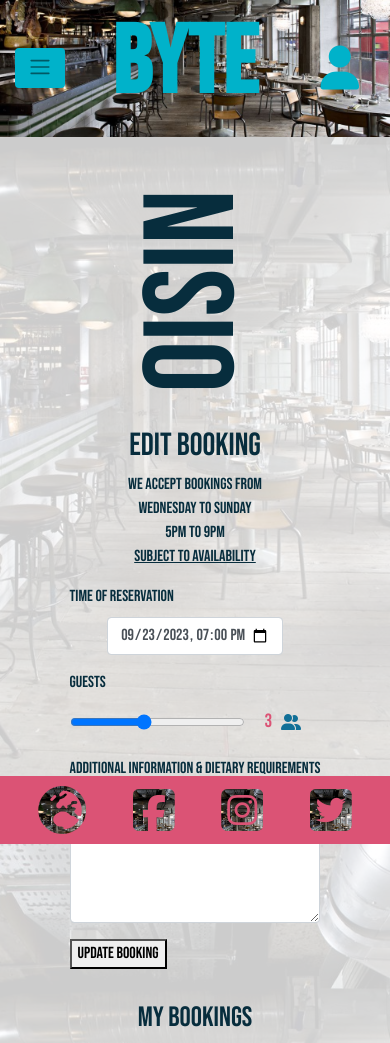
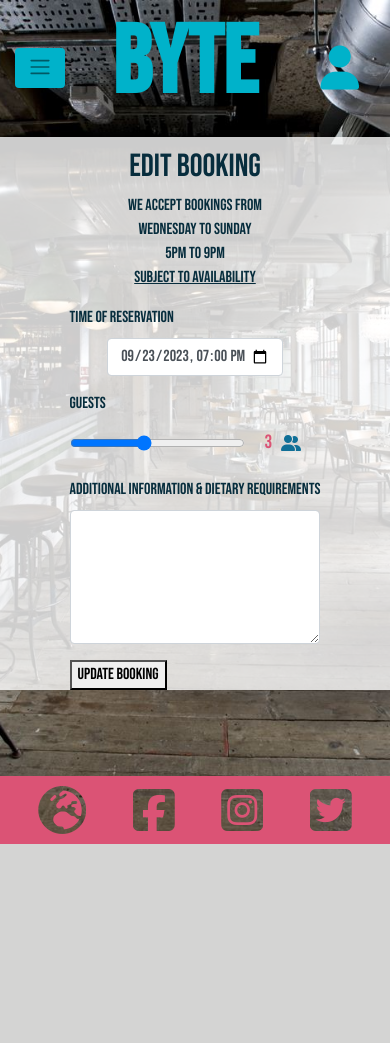
Before and after one commit to OisinWrites/Byte, a Django app: page /bookings/bookings/edit/150/ in a window 390 px wide. After the commit the page ends 844 px from the top, so only its background shows below. Run offline with Django 3.2, Linux system fonts and the light colour scheme; a user stored in the database is signed in; data comes from the database, SQL or seed files in the repository; both versions use the stored data as it was after the commit; some libraries are stand-ins or nearby versions.

Commit message:
Divide the edit booking view foand my bookings section for mobile, create different submit buttons for redirection

```diff
--- a/bookings/models.py
+++ b/bookings/models.py
@@ -37,8 +37,8 @@
     number = models.IntegerField(unique=True, blank=True,
                                  null=True, editable=False)
     size = models.CharField(max_length=1, choices=TABLE_SIZES)
-    left = models.DecimalField(max_digits=10, decimal_places=6)
-    top = models.DecimalField(max_digits=10, decimal_places=6)
+    left = models.DecimalField(max_digits=10, decimal_places=6, null=True)
+    top = models.DecimalField(max_digits=10, decimal_places=6, null=True)
 
     objects = TableManager()
 
--- a/bookings/templates/bookings/edit_booking.html
+++ b/bookings/templates/bookings/edit_booking.html
@@ -4,7 +4,7 @@
 
 {% block content %}
 <div class="row">
-  <div class="booking-page col-md-2">
+  <div class="booking-page not_on_mobile col-md-2">
     <div class="booking-heading name">
       <p>{{ user.username }}</p>
     </div>
@@ -21,11 +21,12 @@
     <form method="POST" id="booking-form">
       {% csrf_token %}
       {{ form|crispy }}
-      <button type="submit">Update Booking</button>
+      <button class="not_on_mobile" name="return_to_bookings" type="submit">Update Booking</button>
+      <button class="on_mobile" name="return_to_my_bookings" type="submit">Update Booking</button>
     </form>
 
   </div>
-  <div class="booking-list booking-page col-md-4">
+  <div class="booking-list booking-page not_on_mobile col-md-4">
     <h3>My Bookings</h3>
     {% for booking in current_bookings %}
       {% if booking.user.id == request.user.id %}
--- a/bookings/views.py
+++ b/bookings/views.py
@@ -145,86 +145,78 @@
 
 
 def edit_booking(request, booking_id):
+    successful_bookings = []
+    booking = get_object_or_404(Booking, id=booking_id)
+    all_bookings = Booking.objects.filter(
+        user_id=request.user.id).order_by('start_time')
 
-    """Creates the list of successful bookings"""
-    successful_bookings = []
-
-    """Searches for id"""
-    booking = get_object_or_404(Booking, id=booking_id)
-
-    all_bookings = Booking.objects.filter(user_id=request.user.id
-                                          ).order_by('start_time')
-
-    """Handles a foreign user attempt to view the booking
-        through url search with object id"""
     if booking.user != request.user and not request.user.is_superuser:
         raise Http404("Booking not found")
 
-    """Initiates form validation as before on form submission"""
     if request.method == 'POST':
         form = BookingForm(request, request.POST, instance=booking)
         if form.is_valid():
             booking = form.save(commit=False)
             start_time = form.cleaned_data['start_time']
             if start_time < timezone.now():
-                messages.error(request,
-                               "Whoops! You're already late"
-                               " for dinner. "
-                               "Choose a day that hasn't happened yet."
-                               )
-            end_time = start_time + timedelta(minutes=105)
-            size_of_party = form.cleaned_data['size_of_party']
-            tables = Table.objects.filter(size__gte=size_of_party) \
-                .order_by('size')
-            for table in tables:
-                table_availabilities = TableAvailability.objects.filter(
-                    table=table,
-                    start_time__lt=end_time,
-                    end_time__gt=start_time
-                )
-                if not table_availabilities:
-                    """When the booking is edited by time, the old
-                    time slot needs to be edited, or replaced.
-                    This code opts to delete the slot, in any case,
-                    even if the edit is for party size only"""
-                    TableAvailability.objects.filter(
-                        id_of_booking=booking.id).delete()
+                messages.error(
+                    request, "Whoops! You're already late for dinner. "
+                             "Choose a day that hasn't happened yet.")
+            else:
+                end_time = start_time + timedelta(minutes=105)
+                size_of_party = form.cleaned_data['size_of_party']
+                tables = Table.objects.filter(
+                    size__gte=size_of_party).order_by('size')
+                for table in tables:
+                    table_availabilities = TableAvailability.objects.filter(
+                        table=table,
+                        start_time__lt=end_time,
+                        end_time__gt=start_time
+                    )
+                    if not table_availabilities:
+                        TableAvailability.objects.filter(
+                            id_of_booking=booking.id).delete()
 
-                    booking.end_time = start_time + timedelta(minutes=105)
-                    booking.table = table
-                    booking.start_time = start_time
-                    booking.save()
+                        booking.end_time = start_time + timedelta(minutes=105)
+                        booking.table = table
+                        booking.start_time = start_time
+                        booking.save()
 
-                    table_availability = TableAvailability(
-                        table=table,
-                        start_time=start_time,
-                        end_time=booking.end_time,
-                        booking_id=booking,
-                    )
-                    table_availability.save()
-                    """Booking edit saved, and new time slot created"""
-                    successful_bookings.append(booking)
+                        table_availability = TableAvailability(
+                            table=table,
+                            start_time=start_time,
+                            end_time=booking.end_time,
+                            booking_id=booking,
+                        )
+                        table_availability.save()
+
+                        successful_bookings.append(booking)
+
+                if successful_bookings:
                     messages.success(request, 'Your booking has been updated.')
-                    return redirect('bookings')
-            messages.error(request, 'No table is available'
-                           ' for the requested'
-                           ' time and party size.'
-                           ' Please select a new time.')
+
+                    if 'return_to_bookings' in request.POST:
+                        return redirect('bookings')
+                    elif 'return_to_my_bookings' in request.POST:
+                        return redirect('my_bookings')
+                else:
+                    messages.error(request, 'No table is available for the '
+                                   'requested time and party size. '
+                                   'Please select a new time.')
         else:
             messages.error(request, 'There was an error with your booking.')
     else:
         form = BookingForm(request, instance=booking)
 
     current_bookings = Booking.objects.filter(
-        Q(start_time__gte=timezone.now()) | Q(
-            user_id=request.user.id)).order_by('start_time')
+        Q(start_time__gte=timezone.now()) | Q(user_id=request.user.id)
+    ).order_by('start_time')
 
     context = {
         'form': form,
         'current_bookings': current_bookings,
         'successful_bookings': successful_bookings,
         'edit_booking': booking,
-        # pass the booking to the template if it exists
     }
 
     return render(request, 'bookings/edit_booking.html', context)
```
Also changed, not shown: bookings/migrations/0028_auto_20230625_1910.py (added), db.sqlite3.
